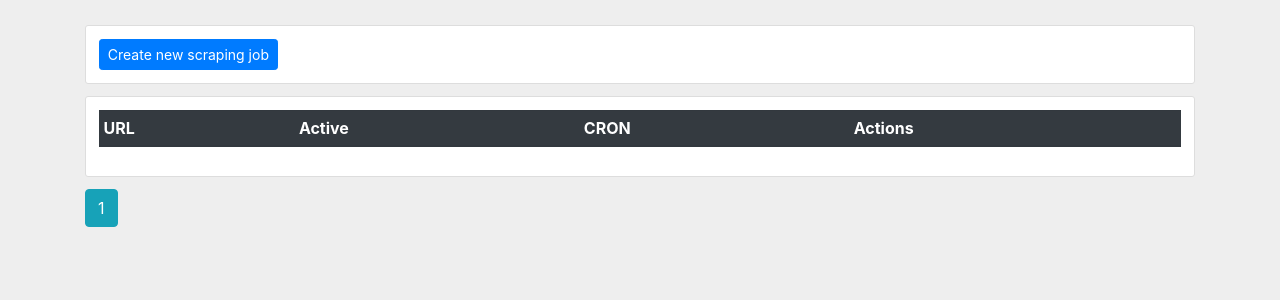
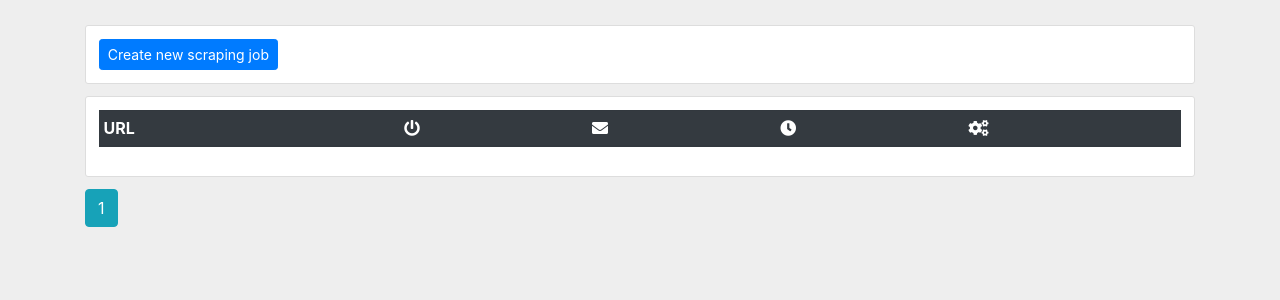
Before and after one commit to maciejmatczak/deals, a Django app: page /jobs/?page=1 in a window 1280 px wide. Shown: the part 56-356 px from the top of the page. Run offline with Django 3.2, Linux system fonts and the light colour scheme; a user stored in the database is signed in; tables that the repository leaves empty hold one stand-in row (values such as "Sample post"); data that the repository does not hold is empty; some libraries are stand-ins or nearby versions.

Commit message:
Icon tune

```diff
--- a/scraper/templates/scraper/scrapingjob_table.html
+++ b/scraper/templates/scraper/scrapingjob_table.html
@@ -11,9 +11,10 @@
       <thead class="thead-dark">
         <tr>
           <th>URL</th>
-          <th>Active</th>
-          <th>CRON</th>
-          <th>Actions</th>
+          <th><i class="fas fa-power-off"></i></th>
+          <th><i class="fas fa-envelope"></i></th>
+          <th><i class="fas fa-clock"></th>
+          <th><i class="fas fa-cogs"></th>
         </tr>
       </thead>
       {% for job in jobs %}
@@ -27,6 +28,13 @@
               <i class="fas fa-toggle-on"></i>
             {% else %}
               <i class="fas fa-toggle-off"></i>
+            {% endif %}
+          </td>
+          <td class="text-right mobile-inline">
+            {% if job.mail_me %}
+              <i class="fas fa-paper-plane"></i>
+            {% else %}
+              <i class="far fa-paper-plane text-muted"></i>
             {% endif %}
           </td>
           <td class="text-right mobile-inline">
```
